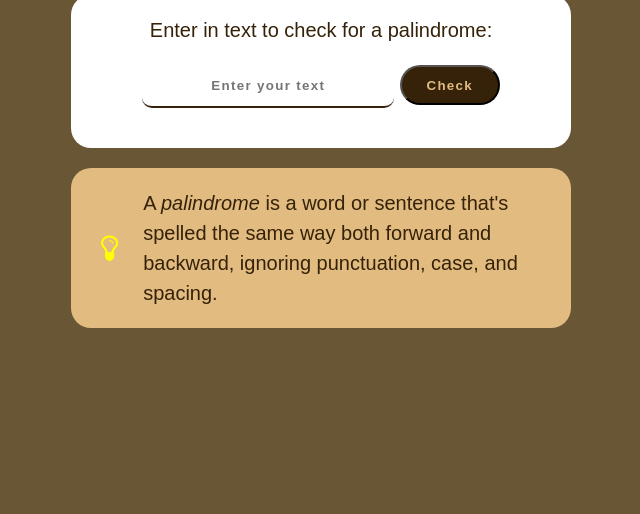
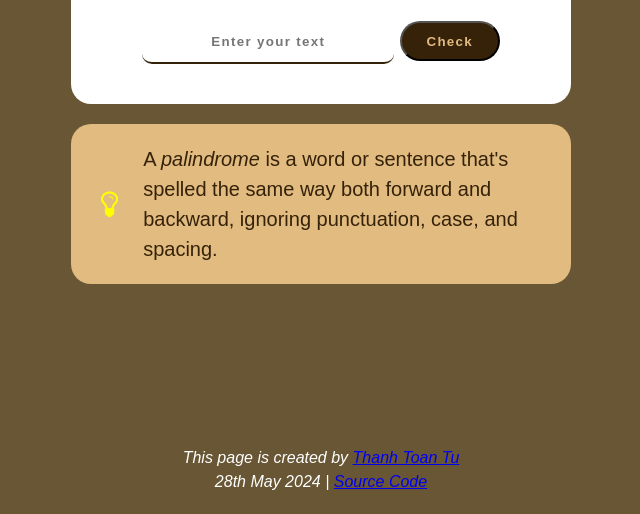
Before and after one commit to ToanThanhTu/palindrome-checker, a plain HTML site: page index.html in a window 1280 px wide. Shown: the part 286-800 px from the top of the page, without its empty margins (319-959 px from the left). Drawn offline with Linux system fonts and the light colour scheme.

Commit message:
added footer

```diff
--- a/index.html
+++ b/index.html
@@ -1,5 +1,6 @@
 <!DOCTYPE html>
 <html lang="en">
+
 <head>
   <meta charset="UTF-8" />
   <meta name="viewport" content="width=device-width, initial-scale=1.0" />
@@ -8,6 +9,7 @@
   <link rel="stylesheet" href="https://cdnjs.cloudflare.com/ajax/libs/font-awesome/4.7.0/css/font-awesome.min.css">
   <title>Palidrome Checker</title>
 </head>
+
 <body>
   <main>
     <h3 id="project-header">Thanh Toan Tu</h3>
@@ -29,9 +31,16 @@
       <!-- Font Awesome Icon to indicate a hint is provided -->
       <i id="hint-icon" class="fa fa-lightbulb-o" style="font-size: 1.5em"></i>
       <!-- Text explaining what a palindrome is -->
-        <p id="hint-text">A <i>palindrome</i> is a word or sentence that's spelled the same way both forward and backward, ignoring punctuation, case, and spacing.</p>
+      <p id="hint-text">A <i>palindrome</i> is a word or sentence that's spelled the same way both forward and backward,
+        ignoring punctuation, case, and spacing.</p>
     </div>
   </main>
+
+  <footer>
+    <p>This page is created by <a href="https://github.com/ToanThanhTu" target="_blank">Thanh Toan Tu</a></p>
+    <p>28th May 2024 | <a href="https://github.com/ToanThanhTu/palindrome-checker" target="_blank">Source Code</a></p>
+  </footer>
   <script src="./script.js"></script>
 </body>
+
 </html>
--- a/styles.css
+++ b/styles.css
@@ -29,6 +29,7 @@ html {
 /* Using flexbox for layout and setting background color */
 body {
   display: flex;
+  flex-direction: column;
   background-color: var(--field-drab);
 }
 
@@ -115,3 +116,11 @@ main {
 #hint-text {
   margin: 20px 20px 20px 5px;
 }
+ /* Footer styling */
+footer {
+  padding: 20px;
+  color: white;
+  text-align: center;
+  font-style: italic;
+  font-size: 0.8em;
+}
```
Lines whose indentation alone changed are shown as unchanged.
